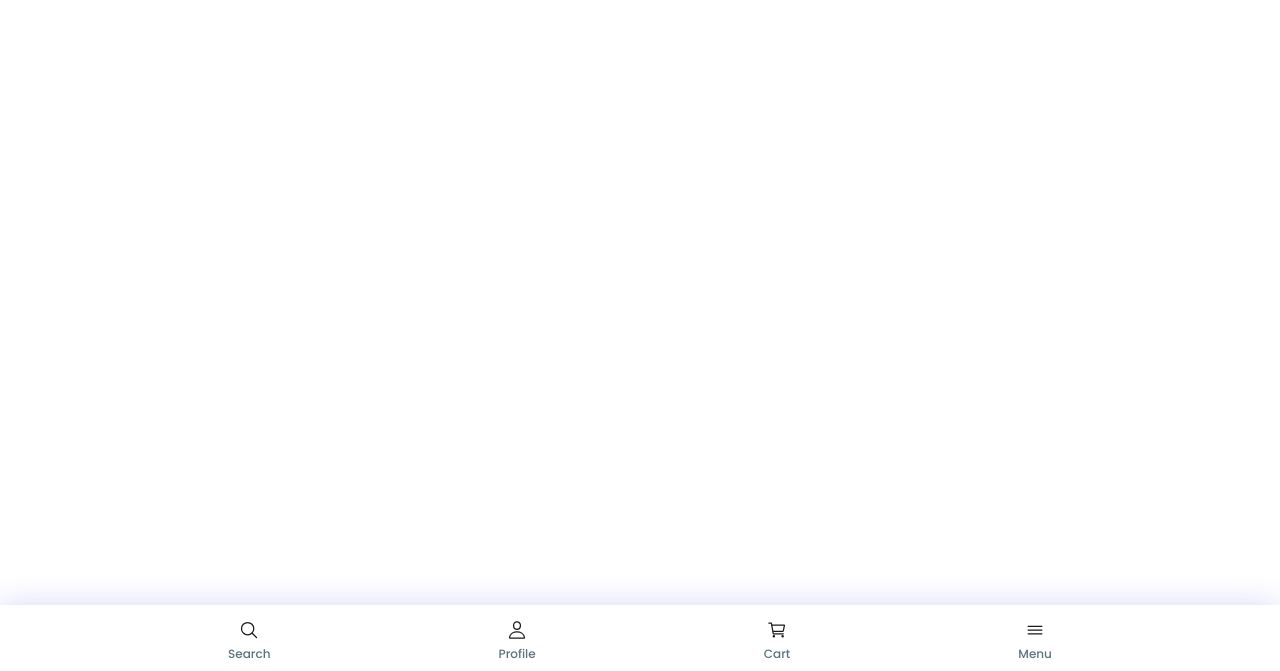
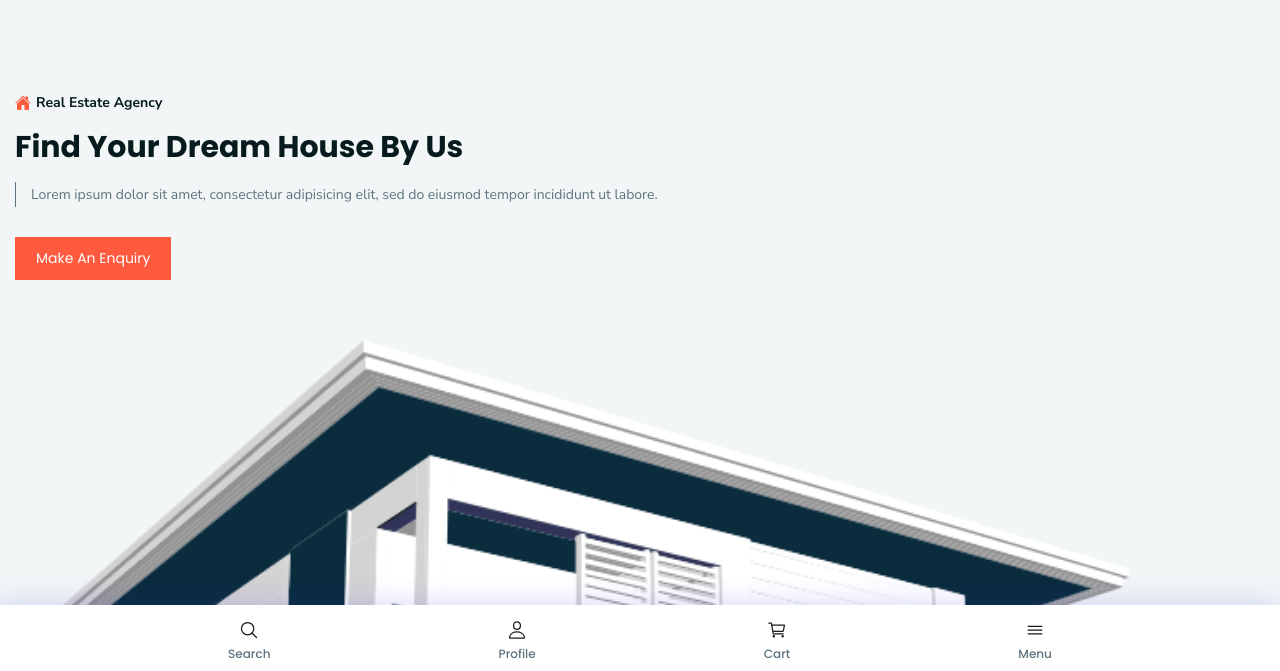
Before and after one commit to kumailalidev/homeverse, a plain HTML site: page index.html in a window 1280 px wide. Shown: the part 127-798 px from the top of the page. Drawn offline with nearby package versions, Linux system fonts and the light colour scheme.

Commit message:
Hero Section

```diff
--- a/assets/css/style.css
+++ b/assets/css/style.css
@@ -123,6 +123,69 @@
    transition: var(--transition);
  }
 
+ .h1,
+ .h2,
+ .h3 {
+   color: var(--dark-jungle-green);
+   font-family: var(--ff-poppins);
+   line-height: 1.3;
+ }
+
+ .h1 {
+   font-size: var(--fs-1);
+   line-height: 1;
+ }
+
+ .h2 {
+   font-size: var(--fs-2);
+ }
+
+ .h3 {
+   font-size: var(--fs-4);
+   font-weight: var(--font-weight, 700);
+ }
+
+ .h3>a {
+   color: inherit;
+ }
+
+ .btn {
+   position: relative;
+   background: var(--orange-soda);
+   color: var(--white);
+   font-family: var(--ff-poppins);
+   font-size: var(--fs-5);
+   text-transform: var(--text-transform, capitalize);
+   border: 1px solid var(--orange-soda);
+   padding: 10px 20px;
+   z-index: 1;
+ }
+
+ .btn:is(:hover, :focus) {
+   background: var(--black);
+   color: var(--dark-jungle-green);
+   border-color: var(--black);
+ }
+
+ .btn::before {
+   content: "";
+   position: absolute;
+   top: 0;
+   left: 0;
+   width: 0;
+   height: 100%;
+   background: var(--white);
+   transition: var(--transition);
+   z-index: -1;
+ }
+
+ .btn:is(:hover, :focus)::before {
+   width: 100%;
+ }
+
+ .w-100 {
+   width: 100%;
+ }
 
  /* Header */
 
@@ -280,7 +343,7 @@
  }
 
  .header-bottom-actions {
-   background: var(white);
+   background: var(--white);
    position: fixed;
    bottom: 0;
    left: 0;
@@ -311,3 +374,45 @@
    font-size: var(--fs-7);
    font-weight: var(--fw-500);
  }
+
+ /* Hero */
+
+ .hero {
+   background: var(--cultured-2);
+   padding-block: var(--section-padding);
+ }
+
+ .hero-content {
+   margin-bottom: 60px;
+ }
+
+ .hero-subtitle {
+   display: flex;
+   justify-content: flex-start;
+   align-items: center;
+   gap: 5px;
+   margin-bottom: 20px;
+ }
+
+ .hero-subtitle ion-icon {
+   color: var(--orange-soda);
+ }
+
+ .hero-subtitle span {
+   color: var(--dark-jungle-green);
+   font-size: var(--fs-5);
+   font-weight: var(--fw-700);
+ }
+
+ .hero-title {
+   margin-bottom: 20px;
+ }
+
+ .hero-text {
+   color: var(--cadet);
+   font-size: var(--fs-5);
+   line-height: 1.8;
+   padding-left: 15px;
+   border-left: 1px solid;
+   margin-bottom: 30px;
+ }
--- a/index.html
+++ b/index.html
@@ -116,6 +116,31 @@
         </div>
     </header>
 
+    <!-- Hero Section -->
+    <main>
+        <article>
+            <!-- Hero -->
+            <section class="hero" id="home">
+                <div class="container">
+                    <div class="hero-content">
+                        <p class="hero-subtitle">
+                            <ion-icon name="home"></ion-icon>
+                            <span>Real Estate Agency</span>
+                        </p>
+                        <h2 class="h1 hero-title">Find Your Dream House By Us</h2>
+                        <p class="hero-text">Lorem ipsum dolor sit amet, consectetur adipisicing elit, sed do eiusmod
+                            tempor incididunt ut labore.</p>
+                        <button class="btn">Make An Enquiry</button>
+                    </div>
+
+                    <figure class="hero-banner">
+                        <img src="./assets/images/hero-banner.png" alt="Modern house model" class="w-100">
+                    </figure>
+                </div>
+            </section>
+        </article>
+    </main>
+
     <!-- Ionicon link -->
     <script type="module" src="https://unpkg.com/ionicons@5.5.2/dist/ionicons/ionicons.esm.js"></script>
     <script nomodule src="https://unpkg.com/ionicons@5.5.2/dist/ionicons/ionicons.js"></script>
```
